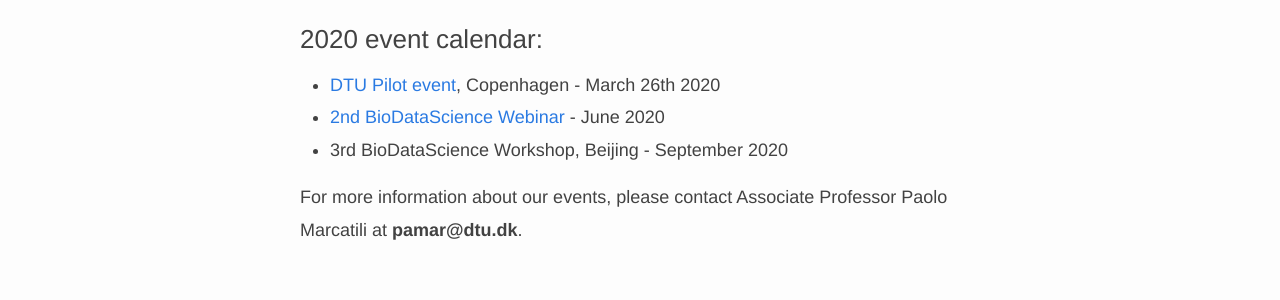
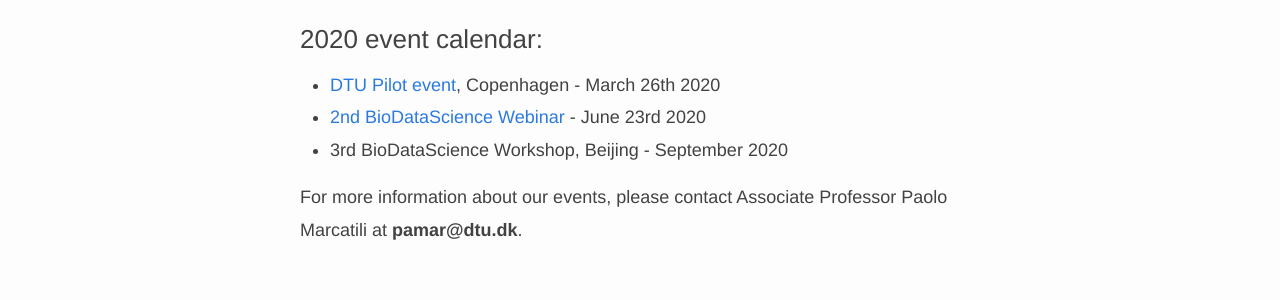
Before and after one commit to biodatascience101/BioDataScience101.github.io, a Jekyll site: the page built from _pages/events/index.md, in a window 1280 px wide. Shown: the part 225-525 px from the top of the page. Built offline with Jekyll 4.4.1, drawn with Linux system fonts in a browser that asks for light colours; nearby versions of some CDN libraries.

Commit message:
Update index.md

```diff
--- a/_pages/events/index.md
+++ b/_pages/events/index.md
@@ -10,7 +10,7 @@
 
 ### 2020 event calendar:
 - <a href="https://biodatascience101.github.io/events/programme_pilot/">DTU Pilot event</a>, Copenhagen - March 26th 2020
-- <a href="https://biodatascience101.github.io/events/Next_Event/">2nd BioDataScience Webinar</a> - June 2020
+- <a href="https://biodatascience101.github.io/events/Next_Event/">2nd BioDataScience Webinar</a> - June 23rd 2020
 - 3rd BioDataScience Workshop, Beijing - September 2020
 
 For more information about our events, please contact Associate Professor Paolo Marcatili at **pamar@dtu.dk**.
```
